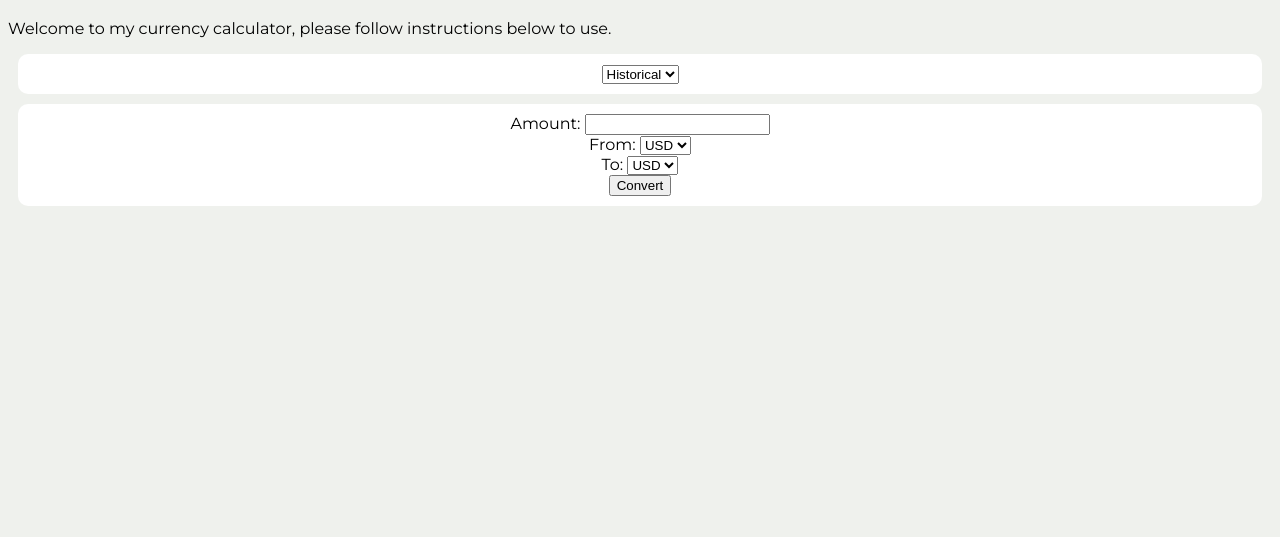
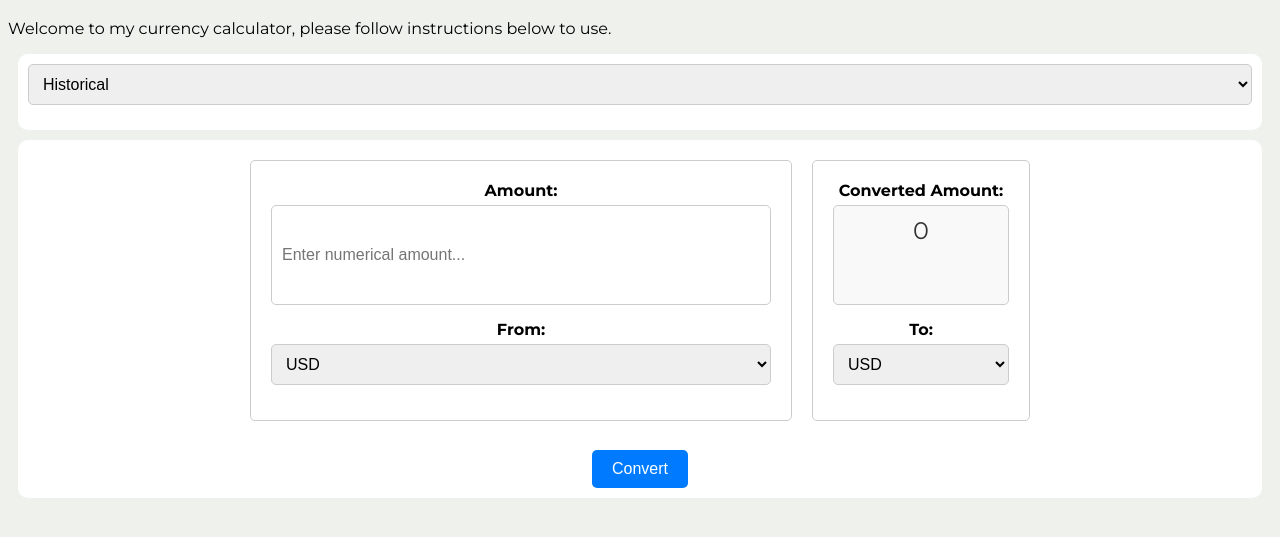
Before and after one commit to TeaJay13/Personal-Software-Portfolio, a plain HTML site: page Currency-calculator/index.html in a window 1280 px wide. Shown: the part 63-600 px from the top of the page. Drawn offline with Linux system fonts and the light colour scheme.

Commit message:
html update 10/1/2024

```diff
--- a/Currency-calculator/index.html
+++ b/Currency-calculator/index.html
@@ -22,27 +22,38 @@
         </section>
 
         <section>
-            <form action="currency-calculator.php" method="post">
+            <div class="currency-container">
+              <!-- Input Section -->
+              <div class="currency-box">
                 <label for="amount">Amount:</label>
-                <input type="text" name="amount" id="amount" required>
-                <br>
+                <input class="textfield" type="text" name="amount" id="amount" placeholder="Enter numerical amount..." required>
                 <label for="from">From:</label>
                 <select name="from" id="from" required>
                   <option value="usd">USD</option>
                   <option value="eur">EUR</option>
                   <option value="gbp">GBP</option>
                 </select>
-                <br>
+              </div>
+
+              <!-- Output Section (Right Side) -->
+              <div class="currency-box">
+                <label for="convertedAmount">Converted Amount:</label>
+                <div class="textfield" id="convertedAmountDisplay">
+                  <span id="convertedAmount">0</span>
+                </div>
                 <label for="to">To:</label>
                 <select name="to" id="to" required>
                   <option value="usd">USD</option>
                   <option value="eur">EUR</option>
                   <option value="gbp">GBP</option>
                 </select>
+              </div>
+            </div>
+
             <br>
             <button type="submit">Convert</button>
-            </form>
           </section>
+
     </div>
 </body>
 </html>
--- a/Currency-calculator/styles/base.css
+++ b/Currency-calculator/styles/base.css
@@ -27,3 +27,78 @@ section {
     border-radius: 10px;
     text-align: center;
 }
+
+/* Container holding both boxes */
+.currency-container {
+    display: flex;
+    justify-content: space-between;
+    width: 100%;
+    max-width: 800px;
+    margin: 0 auto;
+  }
+
+  /* Individual boxes for input and output */
+  .currency-box {
+    flex: 1;
+    padding: 20px;
+    border: 1px solid #ccc;
+    margin: 10px;
+    border-radius: 5px;
+    box-sizing: border-box; /* Include padding and border in the total width */
+  }
+
+  /* Labels and Input styling */
+  label {
+    display: block;
+    margin-bottom: 5px;
+    font-weight: bold;
+  }
+
+  input, select {
+    width: 100%;          /* Make input fields fill the width of their container */
+    box-sizing: border-box; /* Include padding and border in the total width */
+    padding: 10px;
+    margin-bottom: 15px;
+    border: 1px solid #ccc;
+    border-radius: 5px;
+    font-size: 16px;
+  }
+
+  /* Output display */
+  #convertedAmountDisplay {
+    width: 100%;            /* Match the width of input fields */
+    box-sizing: border-box; /* Include padding and border in the total width */
+    font-size: 24px;
+    color: #333;
+    background-color: #f9f9f9;
+    padding: 10px;
+    margin-bottom: 15px;    /* Add margin to match input fields */
+    border: 1px solid #ccc;
+    border-radius: 5px;
+    min-height: 45px;
+  }
+
+  button {
+    padding: 10px 20px;
+    background-color: #007bff;
+    color: white;
+    border: none;
+    border-radius: 5px;
+    cursor: pointer;
+    font-size: 16px;
+  }
+
+  button:hover {
+    background-color: #0056b3;
+  }
+
+  /* General styling for the textfield class */
+.textfield {
+    width: 500px;          /* Set width to 250px */
+    height: 100px;          /* Set height to 50px */
+    padding: 10px;         /* Add padding inside the boxes */
+    font-size: 16px;       /* Adjust font size for readability */
+    border: 1px solid #ccc; /* Add border for consistency */
+    border-radius: 5px;    /* Optional: round corners */
+    box-sizing: border-box; /* Include padding and border in total width/height */
+  }
```
Lines whose indentation alone changed are shown as unchanged.
